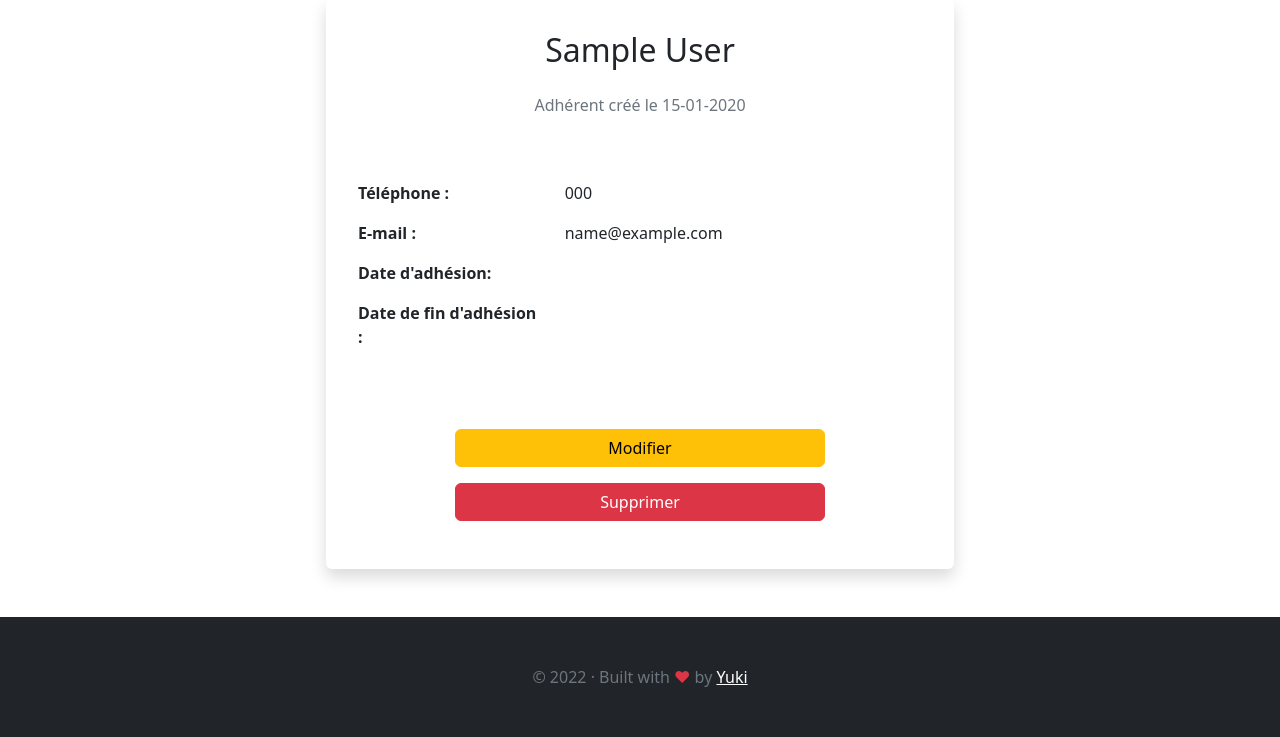
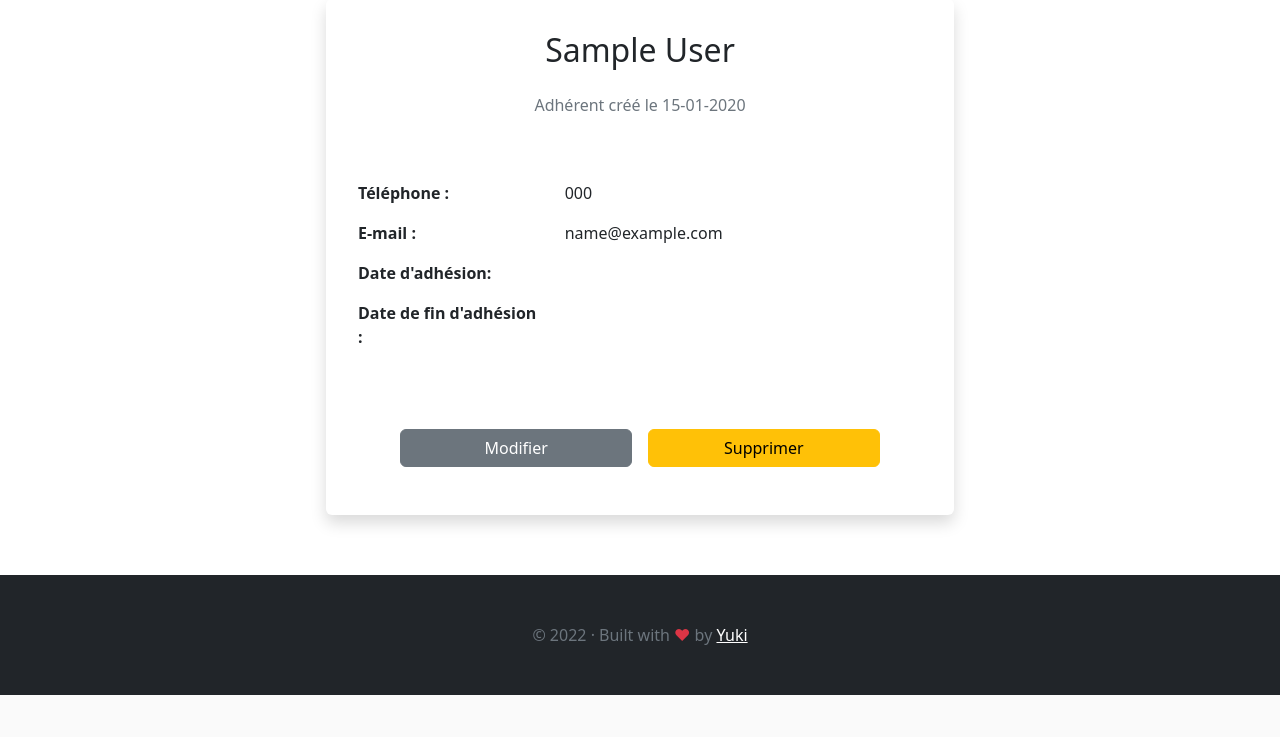
Before and after one commit to GaelleBriet/Association, a Symfony app: template templates/adherents/show.html.twig in a window 1280 px wide. Shown: the part 105-842 px from the top of the page. After the commit the page ends 800 px from the top, so only its background shows below. Run offline with Twig, Linux system fonts and the light colour scheme; the template is opened without the code that fills it: most values are stand-ins (such as "Sample title", 1, 10 or a date in 2020); some libraries are stand-ins or nearby versions.

Commit message:
Fix adherents delete bug

```diff
--- a/src/Entity/Adherents.php
+++ b/src/Entity/Adherents.php
@@ -30,7 +30,7 @@ class Adherents
     #[ORM\Column(length: 100)]
     private ?string $email = null;
 
-    #[ORM\OneToMany(mappedBy: 'id_adherent', targetEntity: Adhesions::class, orphanRemoval: true)]
+    #[ORM\OneToMany(mappedBy: 'adherent', targetEntity: Adhesions::class, orphanRemoval: true)]
     private Collection $adhesions;
 
     #[ORM\Column(type: Types::DATETIME_IMMUTABLE, options: ['default' => 'CURRENT_TIMESTAMP'])]
--- a/templates/adherents/show.html.twig
+++ b/templates/adherents/show.html.twig
@@ -29,12 +29,12 @@
       </div>
 
       <div class="row p-5 justify-content-center">
-        <a href="{{ path('app_adherents_edit', {id: adherent.id}) }}" class="btn btn-warning col-8 mb-3">Modifier</a>
+        <a href="{{ path('app_adherents_edit', {id: adherent.id}) }}" class="btn btn-secondary col-5 me-3">Modifier</a>
         {# <form action="{{ path('app_adherents_delete', {id: adherent.id}) }}" method="post">
           <input type="hidden" name="_method" value="DELETE">
           <input type="submit" value="Delete">
         </form> #}
-        <a href="{{ path('app_adherents_delete', {id: adherent.id}) }}" class="btn btn-danger col-8">Supprimer</a>
+        <a href="{{ path('app_adherents_delete', {id: adherent.id}) }}" class="btn btn-warning  col-5">Supprimer</a>
       </div>
     </article>
   </div>
```
Also changed, not shown: src/Controller/AdherentsController.php (+8 -17 lines), 2 other files.
